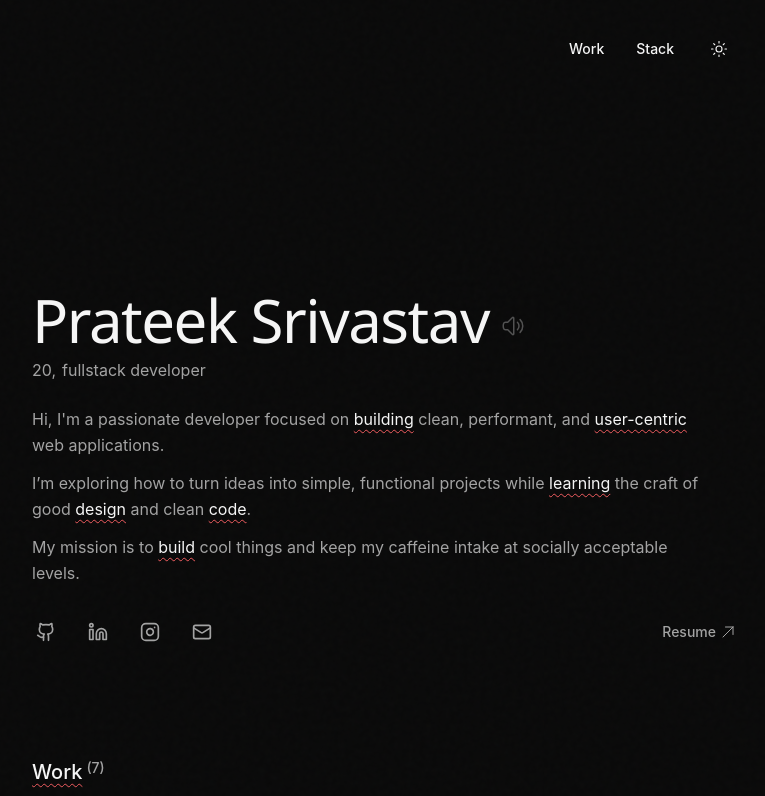
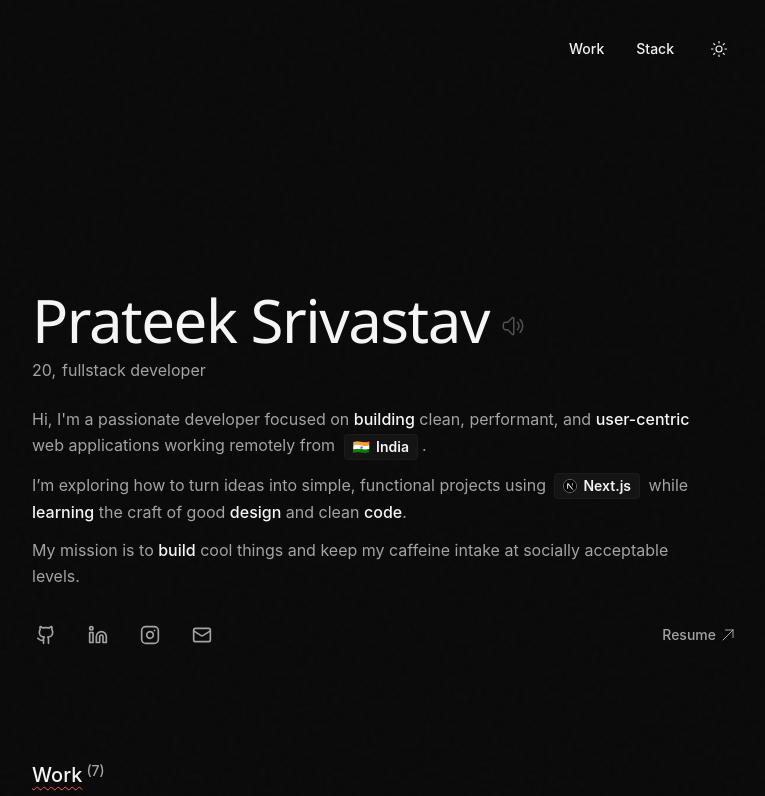
Before and after one commit to prateeek-sri/portfolio-v3, a Next.js app: page / in a window 1280 px wide. Shown: the top 796 px of the page, without its empty margins (256-1021 px from the left). Built offline with nearby package versions, Linux system fonts and the light colour scheme; no server answers; a web font is replaced by a local one.

Commit message:
feat: implement inline badges with expanding circle hover effect

```diff
--- a/components/Hero.tsx
+++ b/components/Hero.tsx
@@ -6,25 +6,68 @@ import { ArrowUpRightIcon, VolumeIcon } from './Icons';
 import { CONFIG } from '../src/config';
 import { Github, Linkedin, Instagram, Mail } from 'lucide-react';
 
-// Utility: wrap matching highlight words in a styled <span>
+// Dynamic Inline Badge with a smooth expanding circle hover effect
+const InlineBadge: React.FC<{ text: string; icon?: string; emoji?: string }> = ({ text, icon, emoji }) => {
+  return (
+    <span className="relative inline-flex items-center gap-1.5 px-2 py-0.5 mx-1 rounded bg-surface/80 border border-border/40 cursor-pointer group overflow-hidden transition-all duration-300 select-none align-middle">
+      {/* The expanding circle background */}
+      <span className="absolute left-1/2 top-1/2 -translate-x-1/2 -translate-y-1/2 w-4 h-4 bg-foreground dark:bg-white rounded-full scale-0 group-hover:scale-[18] transition-transform duration-500 ease-[cubic-bezier(0.16,1,0.3,1)] -z-10" />
+
+      {/* Icon or Emoji */}
+      {icon && (
+        <img
+          src={icon}
+          alt=""
+          className="w-3.5 h-3.5 object-contain group-hover:invert dark:group-hover:invert-0 transition-all duration-300"
+        />
+      )}
+      {emoji && (
+        <span className="text-sm leading-none">{emoji}</span>
+      )}
+
+      {/* Text */}
+      <span className="font-semibold text-text-primary group-hover:text-background transition-colors duration-300 text-sm">
+        {text}
+      </span>
+    </span>
+  );
+};
+
+// Utility: wrap matching highlight words in styled elements or badges
 const renderHighlightedText = (text: string, highlights: string[]) => {
-  // Build a regex that matches any of the highlight phrases
-  const escaped = highlights.map(h => h.replace(/[.*+?^${}()|[\]\\]/g, '\\$&'));
+  const specialBadges = ["India", "Next.js"];
+  const allMatches = [...highlights, ...specialBadges];
+
+  // Sort by length descending to match longer terms first
+  allMatches.sort((a, b) => b.length - a.length);
+
+  const escaped = allMatches.map(h => h.replace(/[.*+?^${}()|[\]\\]/g, '\\$&'));
   const regex = new RegExp(`(${escaped.join('|')})`, 'g');
   const parts = text.split(regex);
 
-  return parts.map((part, i) =>
-    highlights.includes(part) ? (
+  return parts.map((part, i) => {
+    if (part === "India") {
+      return (
+        <InlineBadge key={i} text="India" emoji="🇮🇳" />
+      );
+    }
+    if (part === "Next.js") {
+      return (
+        <InlineBadge key={i} text="Next.js" icon="/icons/next.js-logo.svg" />
+      );
+    }
+    if (highlights.includes(part)) {
+      return (
         <span
           key={i}
-        className="text-text-primary underline decoration-wavy underline-offset-4 decoration-1 decoration-highlight cursor-default"
+          className="text-text-primary underline decoration-transparent hover:decoration-text-primary transition-all duration-300 underline-offset-4 cursor-default font-medium"
         >
           {part}
         </span>
-    ) : (
-      <React.Fragment key={i}>{part}</React.Fragment>
-    )
       );
+    }
+    return <React.Fragment key={i}>{part}</React.Fragment>;
+  });
 };
 
 const Hero: React.FC = () => {
--- a/src/config.ts
+++ b/src/config.ts
@@ -79,8 +79,8 @@ export const CONFIG: PortfolioConfig = {
         "ui/ux designer"
     ],
     bio: [
-        "Hi, I'm a passionate developer focused on building clean, performant, and user-centric web applications.",
-        "I’m exploring how to turn ideas into simple, functional projects while learning the craft of good design and clean code.",
+        "Hi, I'm a passionate developer focused on building clean, performant, and user-centric web applications working remotely from India.",
+        "I’m exploring how to turn ideas into simple, functional projects using Next.js while learning the craft of good design and clean code.",
         "My mission is to build cool things and keep my caffeine intake at socially acceptable levels.",
     ],
     bioHighlights: [
```
Lines whose indentation alone changed are shown as unchanged.
